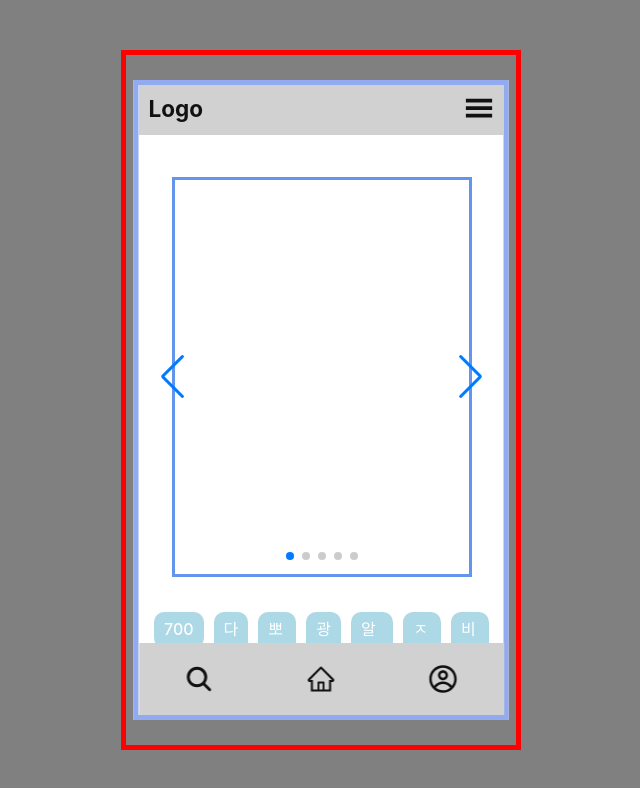
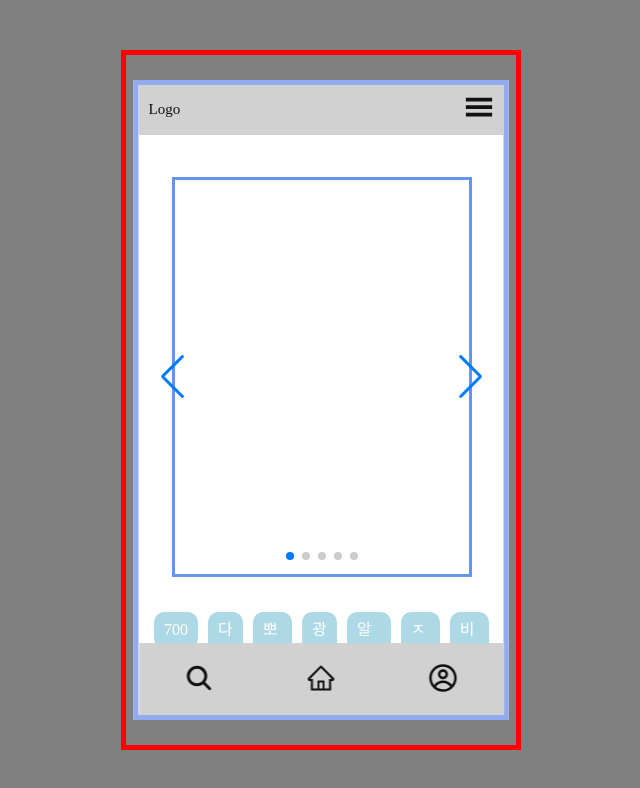
Before and after one commit to zubetcha/Final-project, a React (Create React App) app: page / in a window 1280 px wide. Shown: the top 788 px of the page, without its empty margins (439-1079 px from the left). Built offline with nearby package versions, Linux system fonts and the light colour scheme.

Commit message:
[Conf]추가 스타일 초기화를 위한 styled-reset 패키지 설치 및 GlobalStyle 적용

```diff
--- a/package.json
+++ b/package.json
@@ -28,6 +28,7 @@
     "redux-thunk": "^2.4.1",
     "remixicon": "^2.5.0",
     "styled-components": "^5.3.3",
+    "styled-reset": "^4.3.4",
     "sweetalert": "^2.1.2",
     "swiper": "^6.8.4",
     "web-vitals": "^2.1.0"
--- a/src/styles/GlobalStyle.js
+++ b/src/styles/GlobalStyle.js
@@ -1,7 +1,8 @@
 import { createGlobalStyle } from 'styled-components'
-// import reset from 'styled-reset'
+import reset from 'styled-reset'
 
 const GlobalStyle = createGlobalStyle`
+${reset}
 *, *::before, *::after {
   box-sizing : border-box;
 }
```
Also changed, not shown: 1 other file (tests, documents, lock files or other folders).
